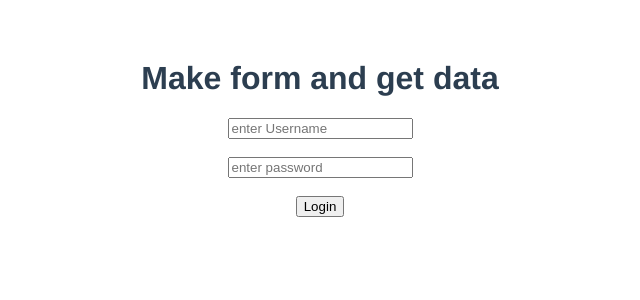
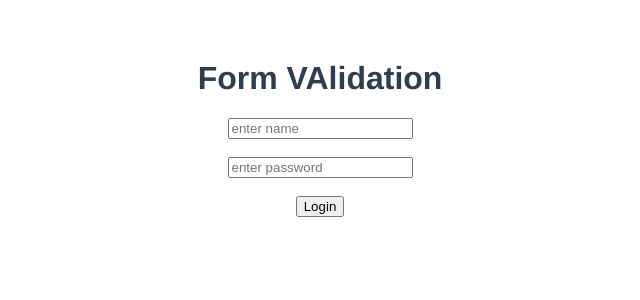
Before and after one commit to IBMRupak/veujs, a Vue app: page / in a window 1280 px wide. Shown: the top 300 px of the page, without its empty margins (320-960 px from the left). Built offline with nearby package versions, Linux system fonts and the light colour scheme.

Commit message:
Form validation in vue JS

```diff
--- a/src/App.vue
+++ b/src/App.vue
@@ -11,9 +11,11 @@
     <ChildToParent v-on:changeTitle="updateTitle($event)"/> -->
     <!-- <h1>Form using checkbox and radio button </h1>
     <SignUp/> -->
-<h1>Make form and get data</h1>
-<Login/>
+<!-- <h1>Make form and get data</h1>
+<Login/> -->
 
+<h1>Form VAlidation </h1>
+<Validation/>
   </div>
 </template>
 
@@ -24,7 +26,8 @@
 // import DataBind from './components/DataBind.vue'
 // import ChildToParent from './components/ChildToParent.vue'
 // import SignUp from './components/SignUp.vue'
-import Login from './components/Login.vue'
+// import Login from './components/Login.vue'
+import Validation from './components/Validation.vue'
 export default {
   name: 'App',
   components: {
@@ -34,7 +37,8 @@ export default {
     // Child,
     // ChildToParent
 
-   Login
+  //  Login
+  Validation
 
   },
   // data()
--- /dev/null
+++ b/src/components/Validation.vue
@@ -0,0 +1,52 @@
+<template>
+  <div>
+    <p v-if="error.length">
+      <b>Please correct the following errors </b>
+    </p>
+
+    <ul>
+      <li v-for="e in error" v-bind:key="e.id">
+        {{ e }}
+      </li>
+    </ul>
+    <form @submit="login">
+      <input type="text" placeholder="enter name" v-model="name" /><br /><br />
+      <input
+        type="password"
+        placeholder="enter password"
+        v-model="password"
+      /><br /><br />
+      <button type="submit">Login</button>
+    </form>
+  </div>
+</template>
+
+<script>
+export default {
+  name: "Validation",
+  data() {
+    return {
+      error:[],
+      name: null,
+      password: null,
+    };
+  },
+  methods: {
+    login(e) {
+      this.error = [];
+      if (this.name && this.password) {
+        console.warn("no error");
+      }
+      if (!this.name) {
+      this.error.push("Username required");
+      }
+      if (!this.password) {
+     this.error.push("Password Required");
+      }
+
+      console.warn("Hello",this.error);
+      e.preventDefault();
+    },
+  },
+};
+</script>
```
